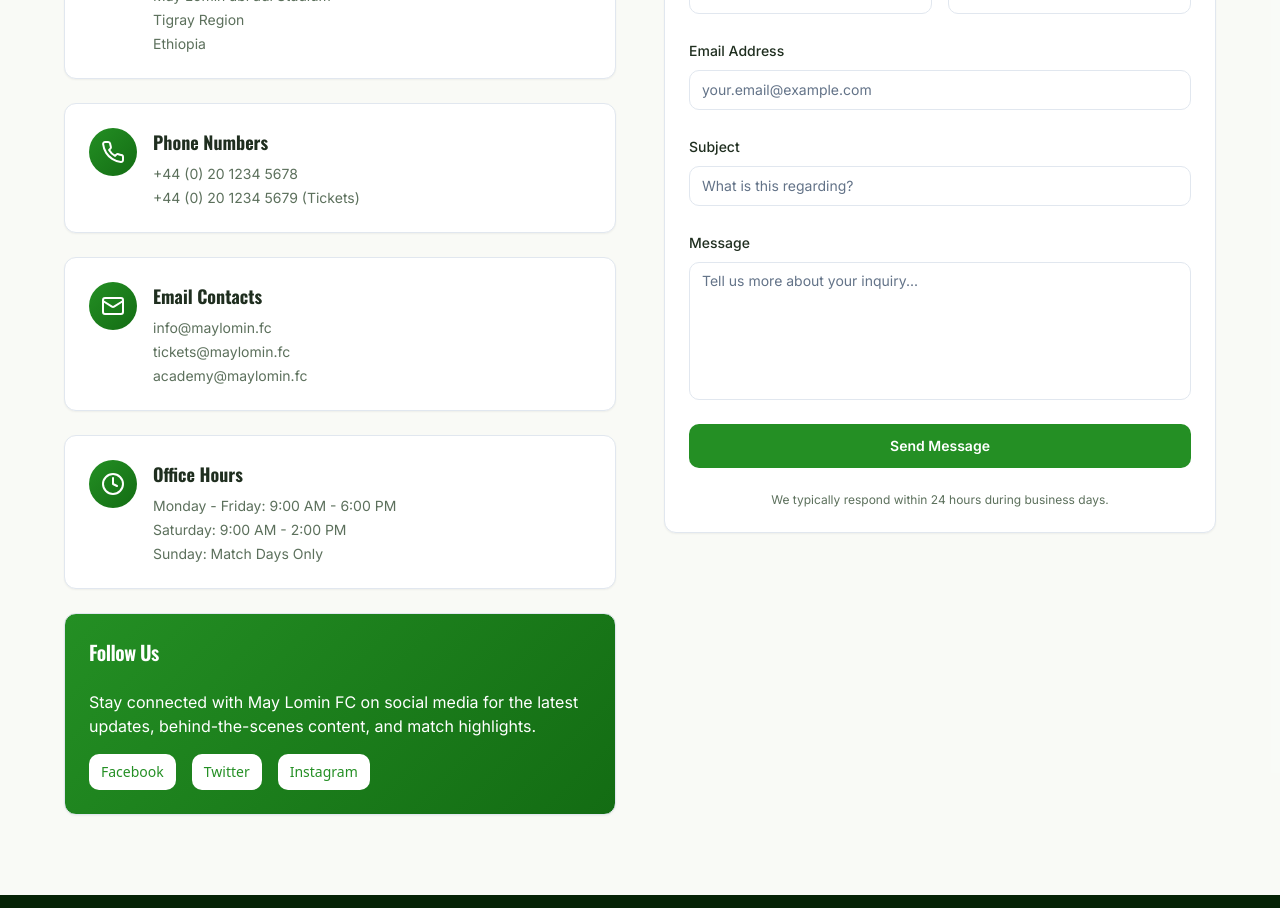
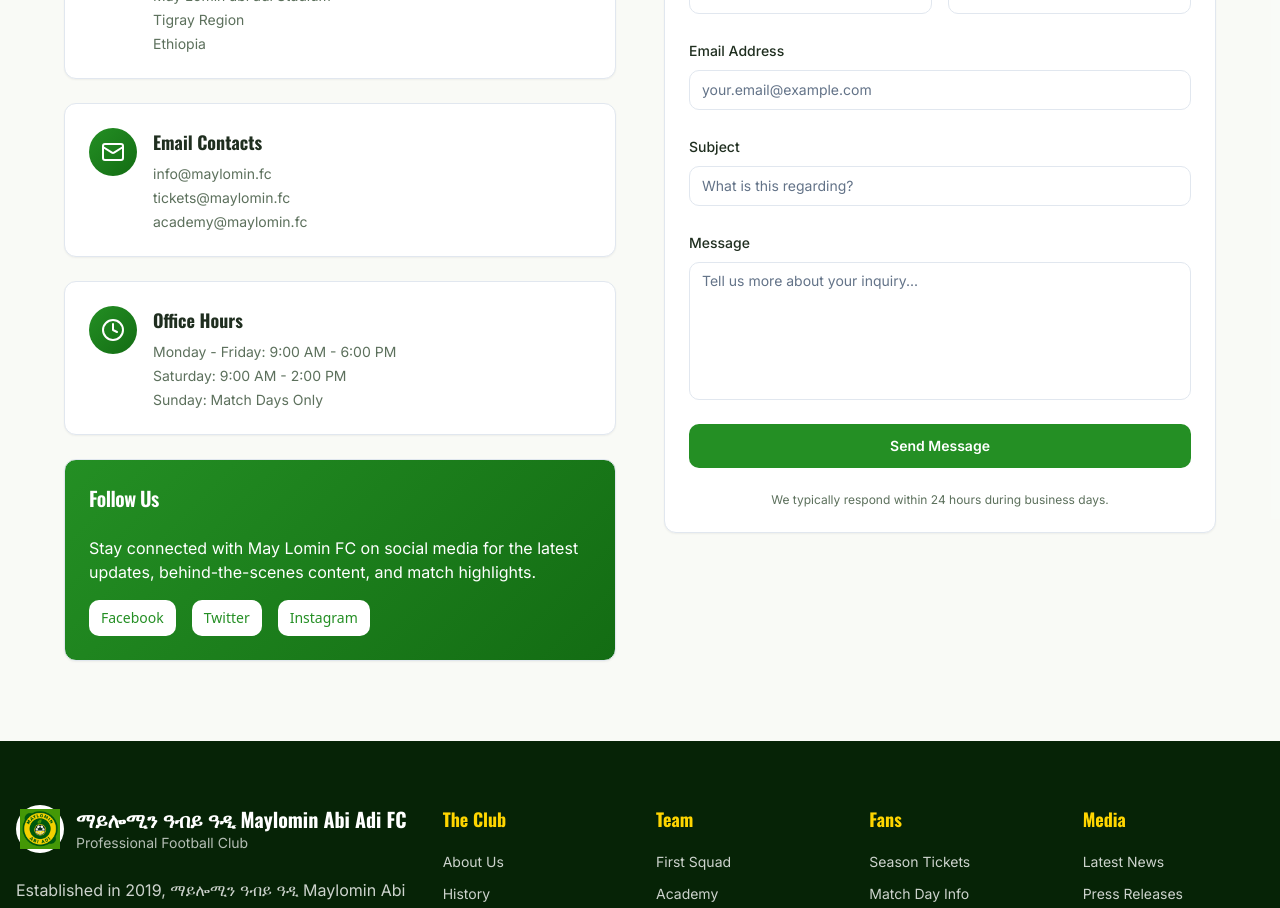
Before and after one commit to LillianGSS/may-lomin-roots, a React (Vite) app: page / in a window 1280 px wide. Shown: the part 8880-9788 px from the top of the page. Built offline with nearby package versions, Linux system fonts and the light colour scheme; the HTML template or start-up script is replaced by a standard one.

Commit message:
Remove phone numbers

```diff
--- a/src/components/Contact.tsx
+++ b/src/components/Contact.tsx
@@ -2,7 +2,7 @@ import { Card, CardContent, CardHeader, CardTitle } from "@/components/ui/card";
 import { Button } from "@/components/ui/button";
 import { Input } from "@/components/ui/input";
 import { Textarea } from "@/components/ui/textarea";
-import { MapPin, Phone, Mail, Clock } from "lucide-react";
+import { MapPin, Mail, Clock } from "lucide-react";
 
 const Contact = () => {
   const contactInfo = [
@@ -10,11 +10,6 @@ const Contact = () => {
       icon: MapPin,
       title: "Stadium Address",
       details: ["May Lomin abi adi Stadium", "Tigray Region", "Ethiopia"]
-    },
-    {
-      icon: Phone,
-      title: "Phone Numbers",
-      details: ["+44 (0) 20 1234 5678", "+44 (0) 20 1234 5679 (Tickets)"]
     },
     {
       icon: Mail,
```
